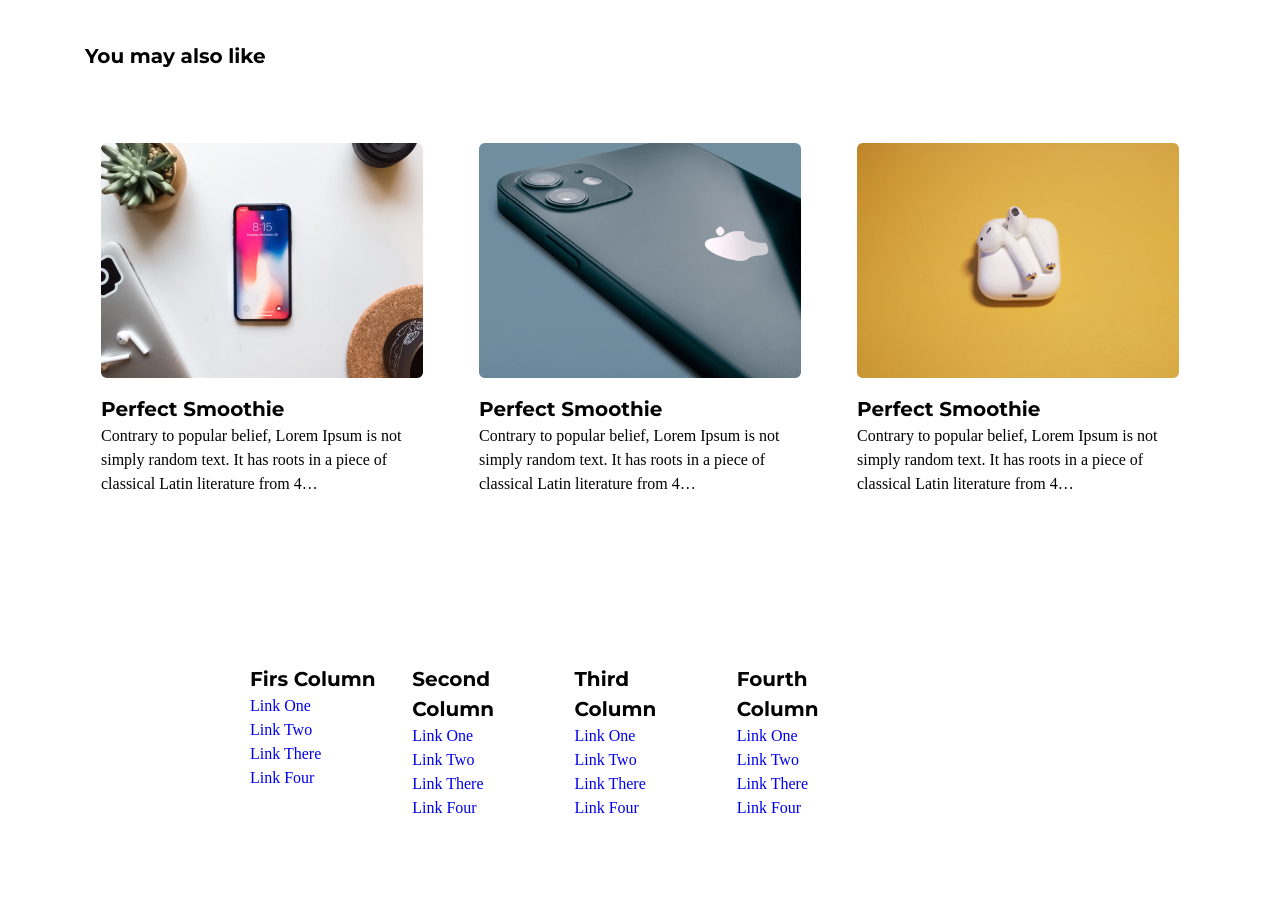
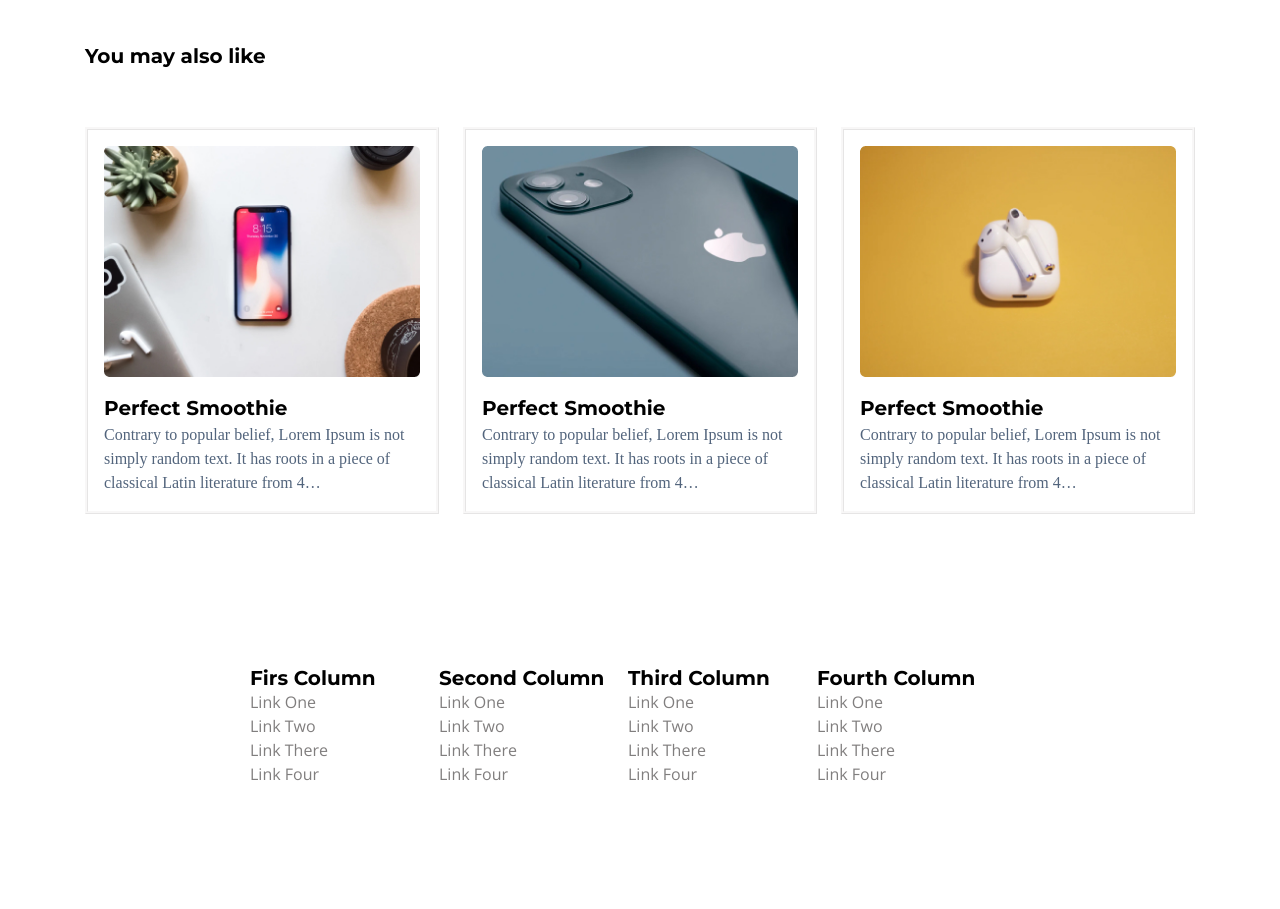
Before and after one commit to sareecil/blog-page-css, a plain HTML site: page index.html in a window 1280 px wide. Shown: the part 3500-4409 px from the top of the page. Drawn offline with nearby package versions, Linux system fonts and the light colour scheme.

Commit message:
footer yapildi

```diff
--- a/assets/css/blogstyle.css
+++ b/assets/css/blogstyle.css
@@ -172,6 +172,12 @@ h1, h2, h3, h4, h5, h6 {
 .post1{
     width: 354px;
     padding: 16px;
+    border-style:ridge;
+    border-color: #e2dcdc36;
+}
+
+.post1 p {
+    color: #52647C
 }
 
 .post1 h4 {
@@ -182,20 +188,31 @@ h1, h2, h3, h4, h5, h6 {
     width: 1140px;
     display: flex;
     gap:24px ;
-    padding:  72px 543px 273px 165px;
+    padding:  72px 543px 73px 165px;
     padding-right: 350px;
-
 }
 
 .footer a {
     text-decoration: none;
+    color: #807E7E;
+    font-weight: 400px;
+    line-height: 24px;
+
 }
 
 .footer ul{
     list-style-type: none;
 }
 
+
+.footer h4 {
+    width: 200px;
+    font-weight: 700px;
+    line-height: 24px;
+}
+
 .first{
     width: 165px;
-    height: 24px;
+    height: 240px;
+    font-family: "Open Sans";
 }
```
